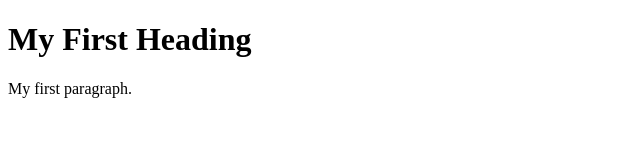
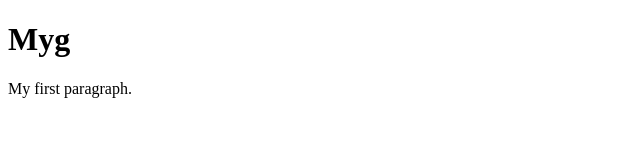
Before and after one commit to Alielka0x404/openmanus.github.io, a plain HTML site: page index.html in a window 1280 px wide. Shown: the whole page, without its empty margins (0-640 px from the left). Drawn offline with Linux system fonts and the light colour scheme.

Commit message:
Update index.html

```diff
--- a/index.html
+++ b/index.html
@@ -5,7 +5,7 @@
 </head>
 <body>
 
-<h1>My First Heading</h1>
+<h1>Myg</h1>
 <p>My first paragraph.</p>
 
 </body>
```
